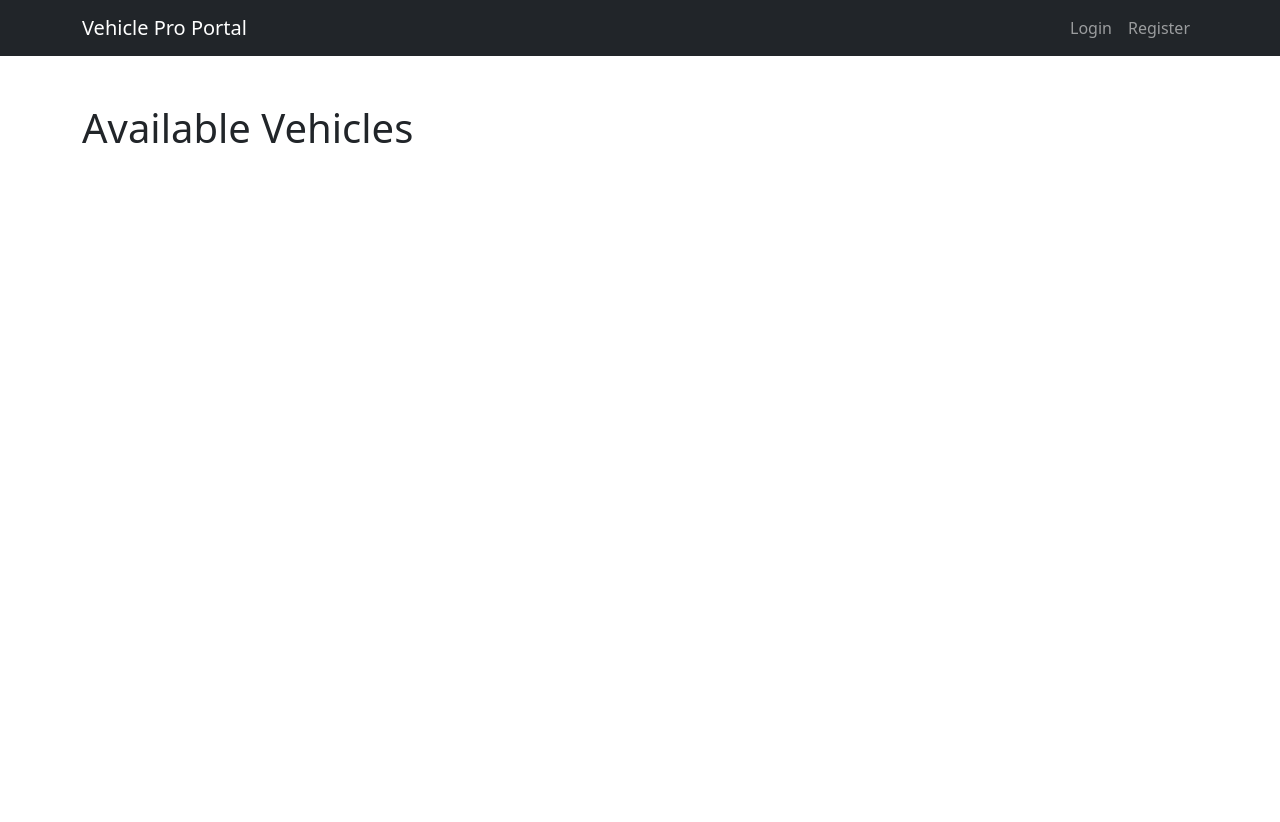
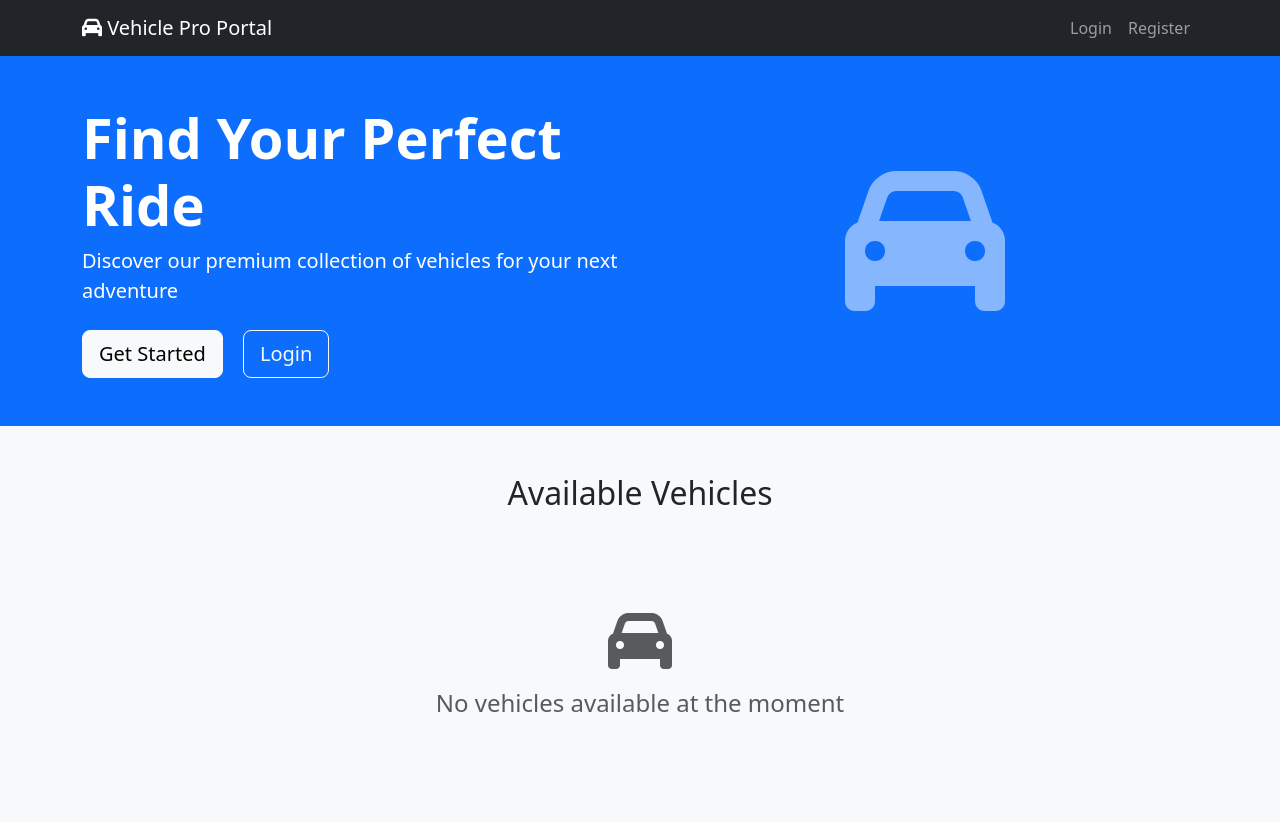
Before and after one commit to mmugo79/iap-group-project, a PHP site: page / in a window 1280 px wide. Before the commit the page ends 143 px from the top, so only its background shows below. Run offline with PHP 8.4, Linux system fonts and the light colour scheme; tables that the repository leaves empty or names only in its code hold one stand-in row (values such as "Sample post"); a stand-in replaces the project's code that opens the database connection.

Commit message:
Update index.php

```diff
--- a/public/index.php
+++ b/public/index.php
@@ -1,59 +1,120 @@
 <?php
 session_start();
+error_reporting(0);
+ini_set('display_errors', 0);
+
+require_once '../backend/config.php';
 require_once '../backend/db.php';
+
+// Get available vehicles
+$vehicles = [];
+try {
+    $sql = "SELECT * FROM vehicles WHERE status = 'available' ORDER BY created_at DESC";
+    $stmt = $pdo->prepare($sql);
+    $stmt->execute();
+    $vehicles = $stmt->fetchAll();
+} catch (PDOException $e) {
+    error_log("Vehicles query failed: " . $e->getMessage());
+    $vehicles = [];
+}
 ?>
 
 <!DOCTYPE html>
 <html lang="en">
 <head>
     <meta charset="UTF-8">
-<title>Vehicle Pro Portal</title>
-<link href="https://cdn.jsdelivr.net/npm/bootstrap@5.3.1/dist/css/bootstrap.min.css" rel="stylesheet">
+    <meta name="viewport" content="width=device-width, initial-scale=1.0">
+    <title>Vehicle Pro Portal - Home</title>
+    <link href="https://cdn.jsdelivr.net/npm/bootstrap@5.3.0/dist/css/bootstrap.min.css" rel="stylesheet">
+    <link rel="stylesheet" href="https://cdnjs.cloudflare.com/ajax/libs/font-awesome/6.0.0/css/all.min.css">
+    <link rel="stylesheet" href="assets/css/custom.css">
 </head>
-<body>
-
+<body class="bg-light">
+    <!-- Navigation -->
     <nav class="navbar navbar-expand-lg navbar-dark bg-dark">
         <div class="container">
-    <a class="navbar-brand" href="index.php">Vehicle Pro Portal</a>
-    <div class="collapse navbar-collapse">
-      <ul class="navbar-nav ms-auto">
-        <?php if(isset($_SESSION['user_id'])): ?>
-        <li class="nav-item"><a class="nav-link" href="dashboard.php">Dashboard</a></li>
-        <li class="nav-item"><a class="nav-link" href="logout.php">Logout</a></li>
+            <a class="navbar-brand" href="index.php">
+                <i class="fas fa-car"></i> Vehicle Pro Portal
+            </a>
+            <div class="navbar-nav ms-auto">
+                <?php if (isset($_SESSION['user_id'])): ?>
+                    <a href="dashboard.php" class="nav-link">Dashboard</a>
+                    <a href="logout.php" class="nav-link">Logout</a>
                 <?php else: ?>
-        <li class="nav-item"><a class="nav-link" href="login.php">Login</a></li>
-        <li class="nav-item"><a class="nav-link" href="register.php">Register</a></li>
+                    <a href="login.php" class="nav-link">Login</a>
+                    <a href="register.php" class="nav-link">Register</a>
                 <?php endif; ?>
-      </ul>
             </div>
         </div>
     </nav>
 
-<div class="container mt-5">
-<h1 class="mb-4">Available Vehicles</h1>
-<div class="row">
-<?php
-$result = $conn->query("SELECT * FROM vehicles WHERE status='available'");
-while($row = $result->fetch_assoc()):
-?>
-<div class="col-md-4 mb-4">
-  <div class="card shadow-sm">
-    <img src="images/<?php echo $row['image']; ?>" class="card-img-top" style="height:200px; object-fit:cover;">
-    <div class="card-body">
-      <h5 class="card-title"><?php echo htmlspecialchars($row['model']); ?></h5>
-      <p class="card-text">Price per day: $<?php echo number_format($row['price_per_day'],2); ?></p>
-      <?php if(isset($_SESSION['user_id'])): ?>
-        <a href="book.php?vehicle_id=<?php echo $row['id']; ?>" class="btn btn-primary">Book Now</a>
-      <?php else: ?>
-        <a href="login.php" class="btn btn-primary">Login to Book</a>
+    <!-- Hero Section -->
+    <section class="hero-section bg-primary text-white py-5">
+        <div class="container">
+            <div class="row align-items-center">
+                <div class="col-lg-6">
+                    <h1 class="display-4 fw-bold">Find Your Perfect Ride</h1>
+                    <p class="lead">Discover our premium collection of vehicles for your next adventure</p>
+                    <?php if (!isset($_SESSION['user_id'])): ?>
+                        <div class="mt-4">
+                            <a href="register.php" class="btn btn-light btn-lg me-3">Get Started</a>
+                            <a href="login.php" class="btn btn-outline-light btn-lg">Login</a>
+                        </div>
                     <?php endif; ?>
+                </div>
+                <div class="col-lg-6 text-center">
+                    <i class="fas fa-car fa-10x text-white-50"></i>
                 </div>
             </div>
         </div>
-<?php endwhile; ?>
+    </section>
+
+    <!-- Vehicles Section -->
+    <section class="py-5">
+        <div class="container">
+            <h2 class="text-center mb-5">Available Vehicles</h2>
+
+            <?php if (empty($vehicles)): ?>
+                <div class="text-center py-5">
+                    <i class="fas fa-car fa-4x text-muted mb-3"></i>
+                    <h4 class="text-muted">No vehicles available at the moment</h4>
+                </div>
+            <?php else: ?>
+                <div class="row">
+                    <?php foreach ($vehicles as $vehicle): ?>
+                        <div class="col-lg-4 col-md-6 mb-4">
+                            <div class="card h-100 shadow-sm">
+                                <img src="<?= htmlspecialchars($vehicle['image_path'] ?? 'assets/images/default-vehicle.jpg') ?>"
+                                     class="card-img-top vehicle-image"
+                                     alt="<?= htmlspecialchars($vehicle['brand'] ?? '') ?> <?= htmlspecialchars($vehicle['model'] ?? '') ?>"
+                                     onerror="this.src='assets/images/default-vehicle.jpg'">
+                                <div class="card-body">
+                                    <h5 class="card-title">
+                                        <?= htmlspecialchars($vehicle['brand'] ?? '') ?> <?= htmlspecialchars($vehicle['model'] ?? '') ?>
+                                    </h5>
+                                    <p class="card-text">
+                                        <small class="text-muted">
+                                            <i class="fas fa-calendar-alt me-1"></i>
+                                            Year: <?= htmlspecialchars($vehicle['year'] ?? 'N/A') ?>
+                                        </small>
+                                    </p>
+                                    <div class="d-flex justify-content-between align-items-center">
+                                        <span class="h5 text-success mb-0">
+                                            $<?= number_format($vehicle['price_per_day'] ?? 0, 2) ?>/day
+                                        </span>
+                                        <a href="book.php?id=<?= $vehicle['id'] ?>" class="btn btn-primary">
+                                            <i class="fas fa-calendar-check me-1"></i> Book Now
+                                        </a>
                                     </div>
                                 </div>
+                            </div>
+                        </div>
+                    <?php endforeach; ?>
+                </div>
+            <?php endif; ?>
+        </div>
+    </section>
 
-<script src="https://cdn.jsdelivr.net/npm/bootstrap@5.3.1/dist/js/bootstrap.bundle.min.js"></script>
+    <script src="https://cdn.jsdelivr.net/npm/bootstrap@5.3.0/dist/js/bootstrap.bundle.min.js"></script>
 </body>
 </html>
```
Lines whose indentation alone changed are shown as unchanged.
